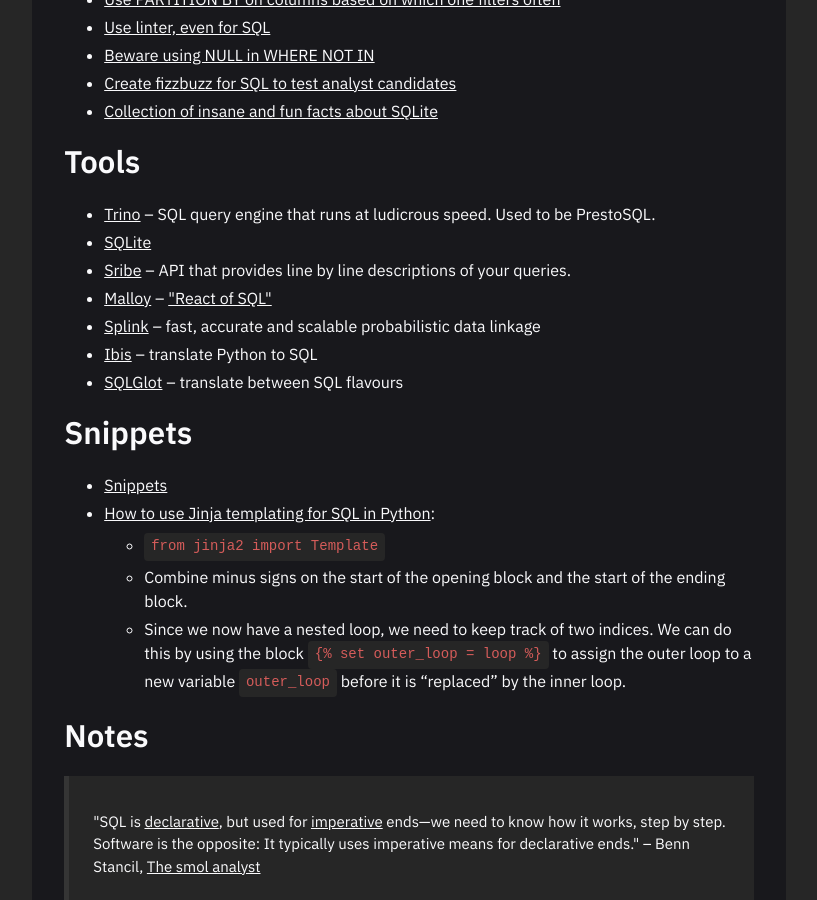
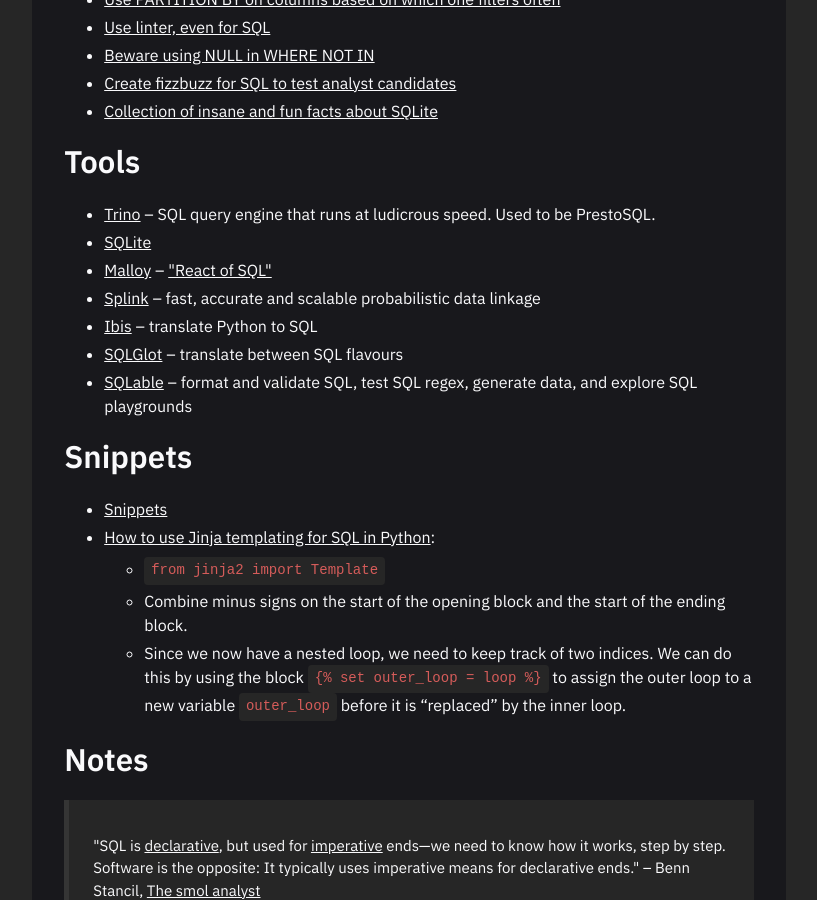
Before and after one commit to one-data-cookie/one-data-cookie.github.io, a Jekyll site: the page built from _notes/data-coding/Learn SQL.md, in a window 1280 px wide and 900 px high, scrolled down 763 px. Shown: the whole window, without its empty margins (231-1048 px from the left). Built offline with Jekyll 4.4.1, drawn with Linux system fonts in a browser that asks for light colours.

Commit message:
Remove dead resource and add tool / Learn SQL.md

```diff
--- a/_notes/data-coding/Learn SQL.md
+++ b/_notes/data-coding/Learn SQL.md
@@ -33,11 +33,11 @@
 ## Tools
 - [Trino](https://trino.io/) – SQL query engine that runs at ludicrous speed. Used to be PrestoSQL.
 - [SQLite](https://sqliteonline.com/)
-- [Sribe](https://scribedata.app/) – API that provides line by line descriptions of your queries.
 - [Malloy](https://www.malloydata.dev/) – ["React of SQL"](https://roundup.getdbt.com/p/lots-going-on-metrics-malloy-sanity)
 - [Splink](https://github.com/moj-analytical-services/splink) – fast, accurate and scalable probabilistic data linkage
 - [Ibis](https://github.com/ibis-project/ibis) – translate Python to SQL
 - [SQLGlot](https://github.com/tobymao/sqlglot) – translate between SQL flavours
+- [SQLable](https://sqlable.com/) – format and validate SQL, test SQL regex, generate data, and explore SQL playgrounds
 
 ## Snippets
 - [Snippets](https://sql-snippets.count.co/)
```
